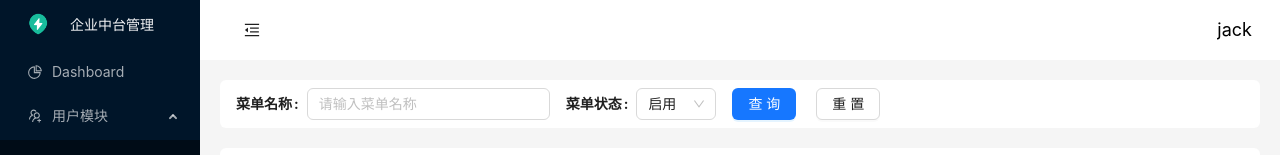
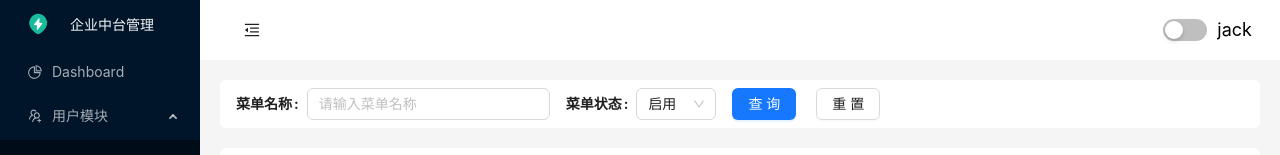
Before and after one commit to NH-99-FE/my-react-practice-demo, a React (Vite) app: page /menuList in a window 1280 px wide. Shown: the top 155 px of the page. Built offline with nearby package versions, Linux system fonts and the light colour scheme; no server answers.

Commit message:
feat: 添加切换主题开关

```diff
--- a/src/layout/header/index.tsx
+++ b/src/layout/header/index.tsx
@@ -1,8 +1,9 @@
 import { MenuFoldOutlined, MenuUnfoldOutlined } from '@ant-design/icons'
-import type { MenuProps } from 'antd'
+import { type MenuProps, Switch } from 'antd'
 import { Button, Dropdown } from 'antd'
 import storage from '../../utils/storage.ts'
 import useStore from '../../store'
+import { useEffect } from 'react'
 
 const items: MenuProps['items'] = [
   {
@@ -14,6 +15,18 @@ const items: MenuProps['items'] = [
     label: '退出',
   },
 ]
+
+const NavHeader = () => {
+  const { collapsed, updateCollapsed, currentTheme, setTheme } = useStore()
+
+  useEffect(() => {
+    if (currentTheme === 'dark') {
+      document.documentElement.setAttribute('data-theme', 'dark')
+    } else {
+      document.documentElement.removeAttribute('data-theme')
+    }
+  }, [currentTheme])
+
   const onClick = ({ key }: { key: string }) => {
     if (key === 'logout') {
       // 退出登录
@@ -21,11 +34,19 @@ const onClick = ({ key }: { key: string }) => {
       window.location.href = '/login'
     }
   }
-const NavHeader = () => {
-  const { collapsed, updateCollapsed } = useStore()
 
   const toggleCollapsed = () => {
     updateCollapsed()
+  }
+
+  const handleSwitch = () => {
+    if (currentTheme === 'light') {
+      setTheme('dark')
+      storage.set('theme', 'dark')
+    } else {
+      setTheme('light')
+      storage.set('theme', 'light')
+    }
   }
 
   return (
@@ -42,7 +63,12 @@ const NavHeader = () => {
           }}
         />
       </div>
-      <div>
+      <div className="flex items-center justify-between">
+        <Switch
+          onChange={handleSwitch}
+          style={{ marginRight: 10 }}
+          checked={currentTheme === 'dark'}
+        />
         <Dropdown menu={{ items, onClick }} trigger={['click']}>
           <span className="mr-2 cursor-pointer text-lg">jack</span>
         </Dropdown>
--- a/src/store/index.tsx
+++ b/src/store/index.tsx
@@ -1,14 +1,25 @@
 import { create } from 'zustand'
 import type { IUser } from '../types/api.ts'
+import storage from '../utils/storage.ts'
+
+type Theme = 'dark' | 'light'
 
 interface Store {
   collapsed: boolean
   currentMenu: string
   userInfo: IUser
+  currentTheme: Theme
   updateCollapsed: () => void
   setCurrentMenu: (newMenu: string) => void
   updateUserInfo: (userInfo: IUser) => void
+  setTheme: (theme: Theme) => void
 }
+
+const getInitialTheme = (): Theme => {
+  // 先从 localStorage 读取，没有就用 'light'
+  return (storage.get('theme') as Theme) || 'light'
+}
+
 const defaultUserInfo = {
   _id: '',
   userName: '',
@@ -30,10 +41,12 @@ const defaultUserInfo = {
 const useStore = create<Store>(set => ({
   collapsed: false,
   currentMenu: 'dashboard',
+  currentTheme: getInitialTheme(),
   userInfo: defaultUserInfo,
   updateCollapsed: () => set(state => ({ collapsed: !state.collapsed })),
   setCurrentMenu: (newMenu: string) => set({ currentMenu: newMenu }),
   updateUserInfo: (userInfo: IUser) => set({ userInfo }),
+  setTheme: (theme: Theme) => set({ currentTheme: theme }),
 }))
 
 export default useStore
```
Lines whose indentation alone changed are shown as unchanged.
